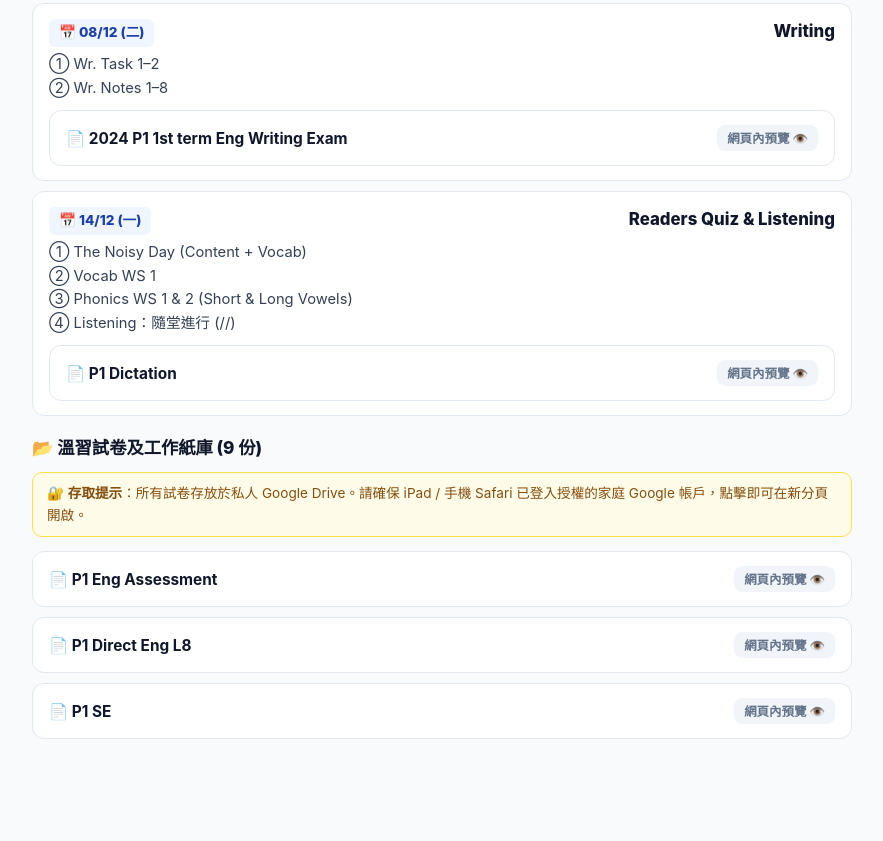
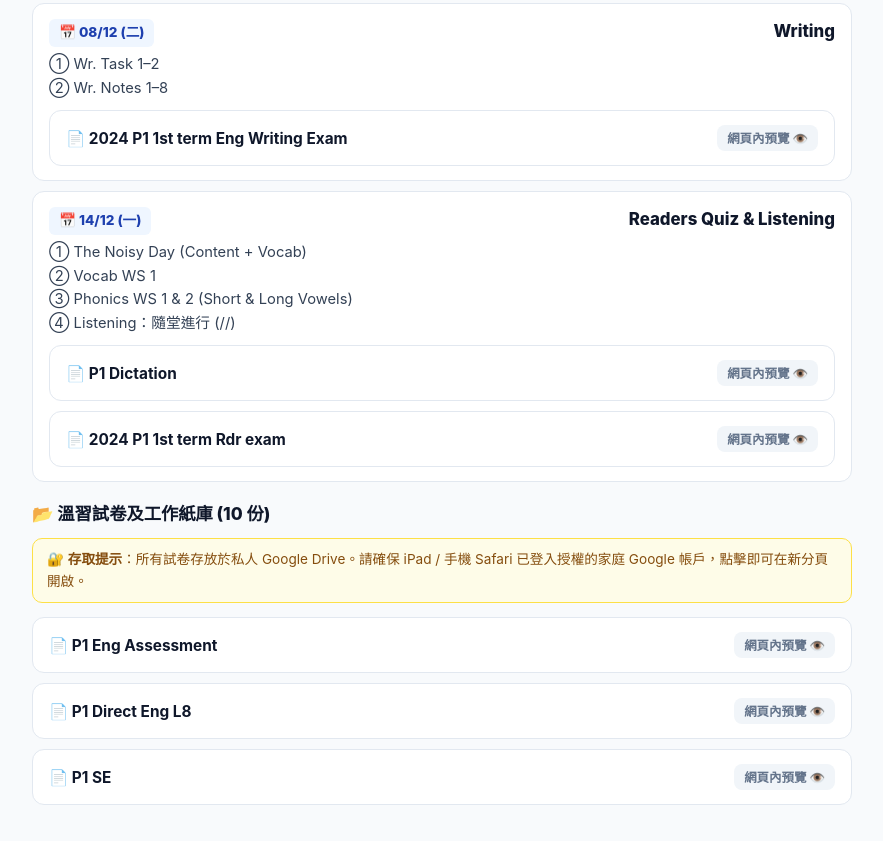
Before and after one commit to leighapollo277-coder/yy-math-drill, a plain HTML site: page english/index.html in a window 1280 px wide. Shown: the part 681-1522 px from the top of the page, without its empty margins (198-1081 px from the left). Before the commit the page ends 1456 px from the top, so only its background shows below. Drawn offline with Linux system fonts and the light colour scheme.

Commit message:
chore(site): auto-update from YY study group (2026-11-18 22:04)

```diff
--- a/english/index.html
+++ b/english/index.html
@@ -205,10 +205,11 @@
       <div class="exam-scope">① The Noisy Day (Content + Vocab)<br>② Vocab WS 1<br>③ Phonics WS 1 & 2 (Short & Long Vowels)<br>④ Listening：隨堂進行 (//)</div>
       <div class="pdf-list" style="margin-top:10px;">
       <button type="button" class="pdf-item" style="width:100%; text-align:left; cursor:pointer; font-family:inherit;" data-url="https://drive.google.com/file/d/1WP3tGPXnB0CYamBkBlMShjxtFH0LAnQN/view" data-title="P1 Dictation" onclick="openDrivePreviewFromEl(this)"><span>📄 P1 Dictation</span><span class="pdf-badge">網頁內預覽 👁️</span></button>
+      <button type="button" class="pdf-item" style="width:100%; text-align:left; cursor:pointer; font-family:inherit;" data-url="https://drive.google.com/file/d/1A0bK9P4eYHHvMXrSZ7KfqHzip-KEDyvm/view" data-title="2024 P1 1st term Rdr exam" onclick="openDrivePreviewFromEl(this)"><span>📄 2024 P1 1st term Rdr exam</span><span class="pdf-badge">網頁內預覽 👁️</span></button>
       </div>
     </div>
 
-  <h2 class="section-title">📂 溫習試卷及工作紙庫 (9 份)</h2>
+  <h2 class="section-title">📂 溫習試卷及工作紙庫 (10 份)</h2>
   <div class="auth-note">
     🔐 <strong>存取提示</strong>：所有試卷存放於私人 Google Drive。請確保 iPad / 手機 Safari 已登入授權的家庭 Google 帳戶，點擊即可在新分頁開啟。
   </div>
```
